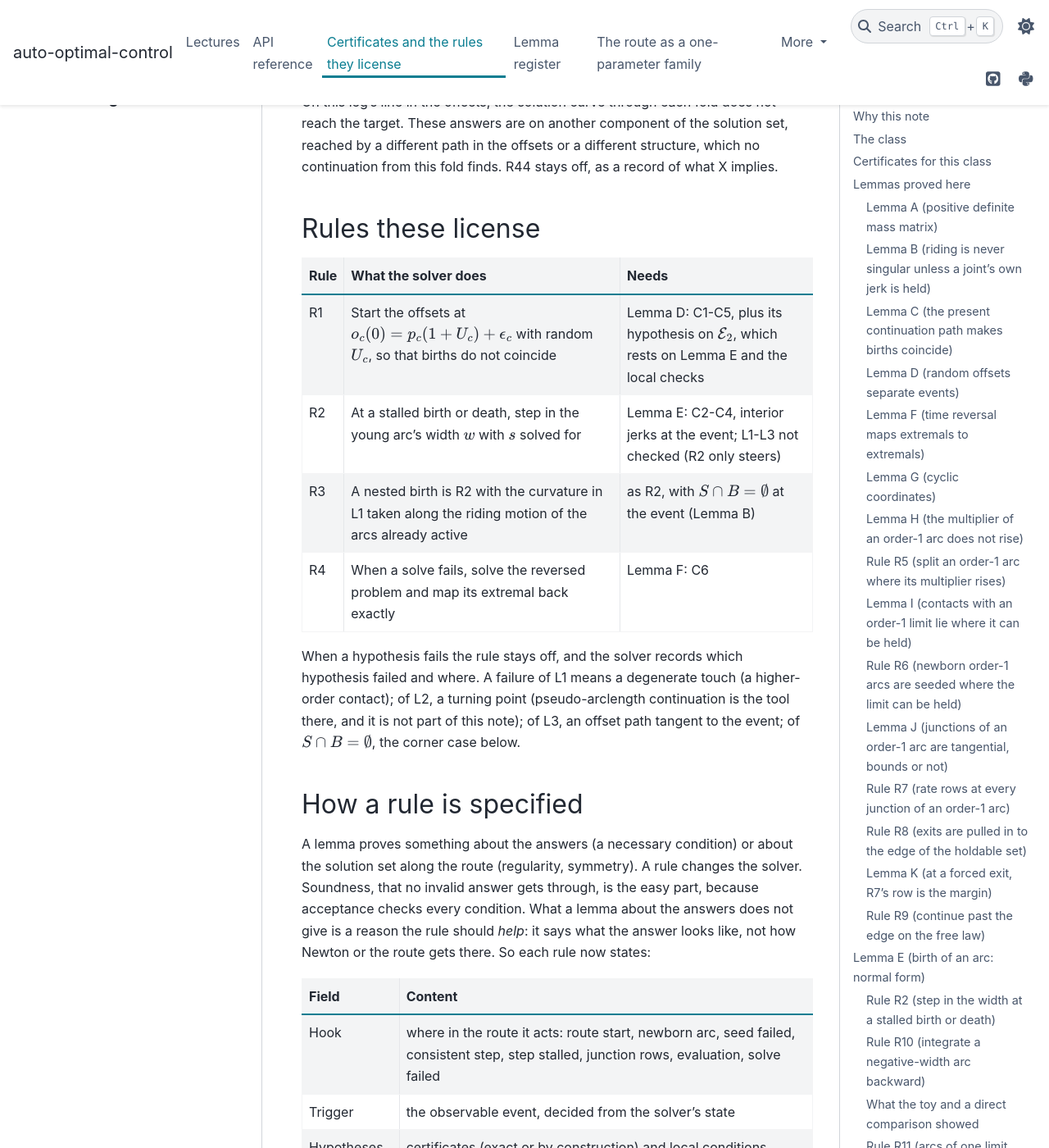
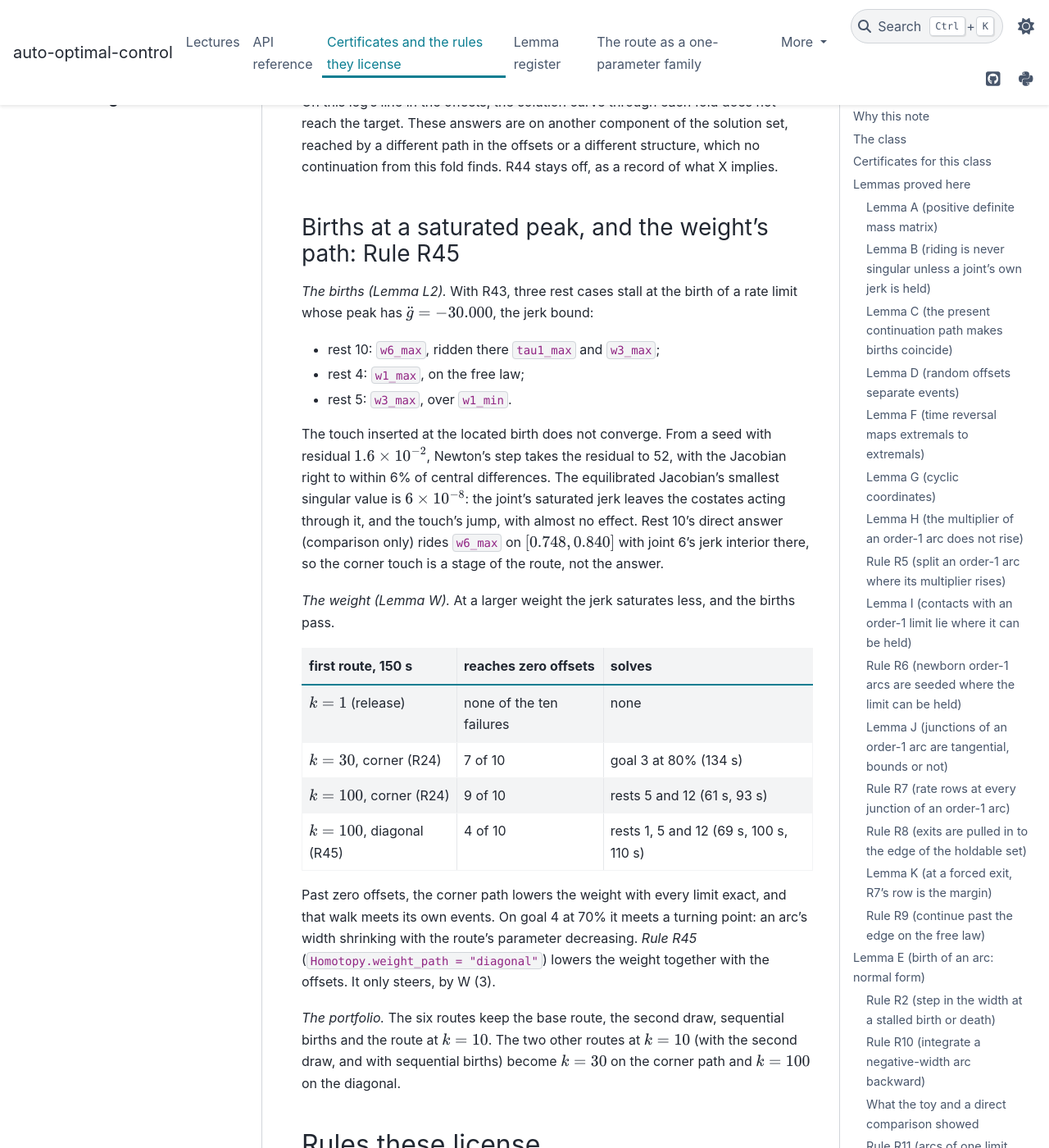
Before and after one commit to idm23/auto-optimal-control, a Sphinx documentation site: the page built from docs/notes/structure_certificates.md, in a window 1280 px wide and 1400 px high, scrolled down 55159 px. Shown: the whole window at 82% size. Built offline with Sphinx 7.4.7 and the PyData theme 0.15.4, drawn with Linux system fonts in a browser that asks for light colours.

Commit message:
Notes: births at a saturated peak, and the weight's path (R45)
Co-Authored-By: Claude Opus 5.5 <noreply@anthropic.com>
Claude-Session: https://claude.ai/code/session_01DzJDSTVJjP1uaCvVbe25Pf

```diff
--- a/docs/notes/structure_certificates.md
+++ b/docs/notes/structure_certificates.md
@@ -2097,6 +2097,40 @@ These answers are on another component of the solution set, reached by a differe
 in the offsets or a different structure, which no continuation from this fold finds.
 R44 stays off, as a record of what X implies.
 
+### Births at a saturated peak, and the weight's path: Rule R45
+
+*The births (Lemma L2).* With R43, three rest cases stall at the birth of a rate limit
+whose peak has $\ddot g = -30.000$, the jerk bound:
+- rest 10: `w6_max`, ridden there `tau1_max` and `w3_max`;
+- rest 4: `w1_max`, on the free law;
+- rest 5: `w3_max`, over `w1_min`.
+
+The touch inserted at the located birth does not converge. From a seed with residual
+$1.6 \times 10^{-2}$, Newton's step takes the residual to 52, with the Jacobian right to
+within 6% of central differences. The equilibrated Jacobian's smallest singular value is
+$6 \times 10^{-8}$: the joint's saturated jerk leaves the costates acting through it, and
+the touch's jump, with almost no effect. Rest 10's direct answer (comparison only) rides
+`w6_max` on $[0.748, 0.840]$ with joint 6's jerk interior there, so the corner touch is a
+stage of the route, not the answer.
+
+*The weight (Lemma W).* At a larger weight the jerk saturates less, and the births pass.
+
+| first route, 150 s | reaches zero offsets | solves |
+|---|---|---|
+| $k = 1$ (release) | none of the ten failures | none |
+| $k = 30$, corner (R24) | 7 of 10 | goal 3 at 80% (134 s) |
+| $k = 100$, corner (R24) | 9 of 10 | rests 5 and 12 (61 s, 93 s) |
+| $k = 100$, diagonal (R45) | 4 of 10 | rests 1, 5 and 12 (69 s, 100 s, 110 s) |
+
+Past zero offsets, the corner path lowers the weight with every limit exact, and that
+walk meets its own events. On goal 4 at 70% it meets a turning point: an arc's width
+shrinking with the route's parameter decreasing. *Rule R45* (`Homotopy.weight_path =
+"diagonal"`) lowers the weight together with the offsets. It only steers, by W (3).
+
+*The portfolio.* The six routes keep the base route, the second draw, sequential births
+and the route at $k = 10$. The two other routes at $k = 10$ (with the second draw, and
+with sequential births) become $k = 30$ on the corner path and $k = 100$ on the diagonal.
+
 ## Rules these license
 
 | Rule | What the solver does | Needs |
```
